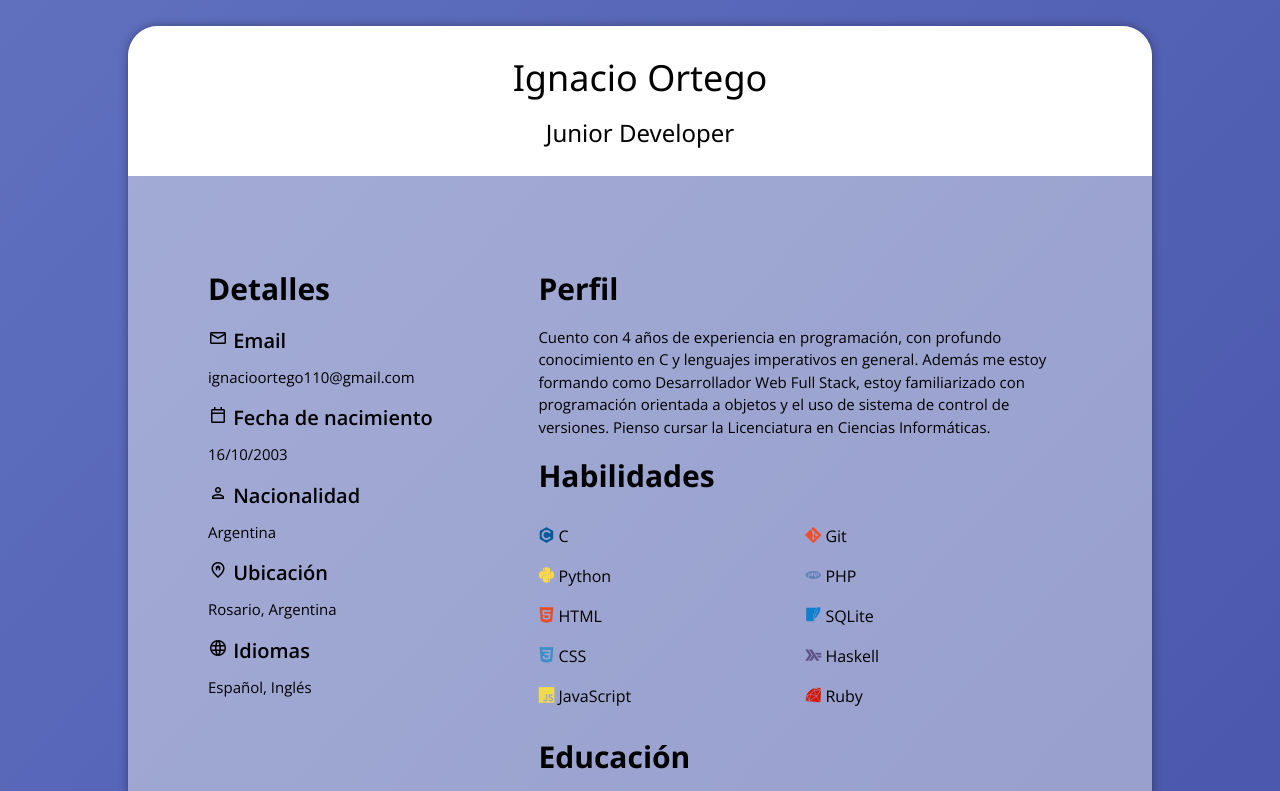
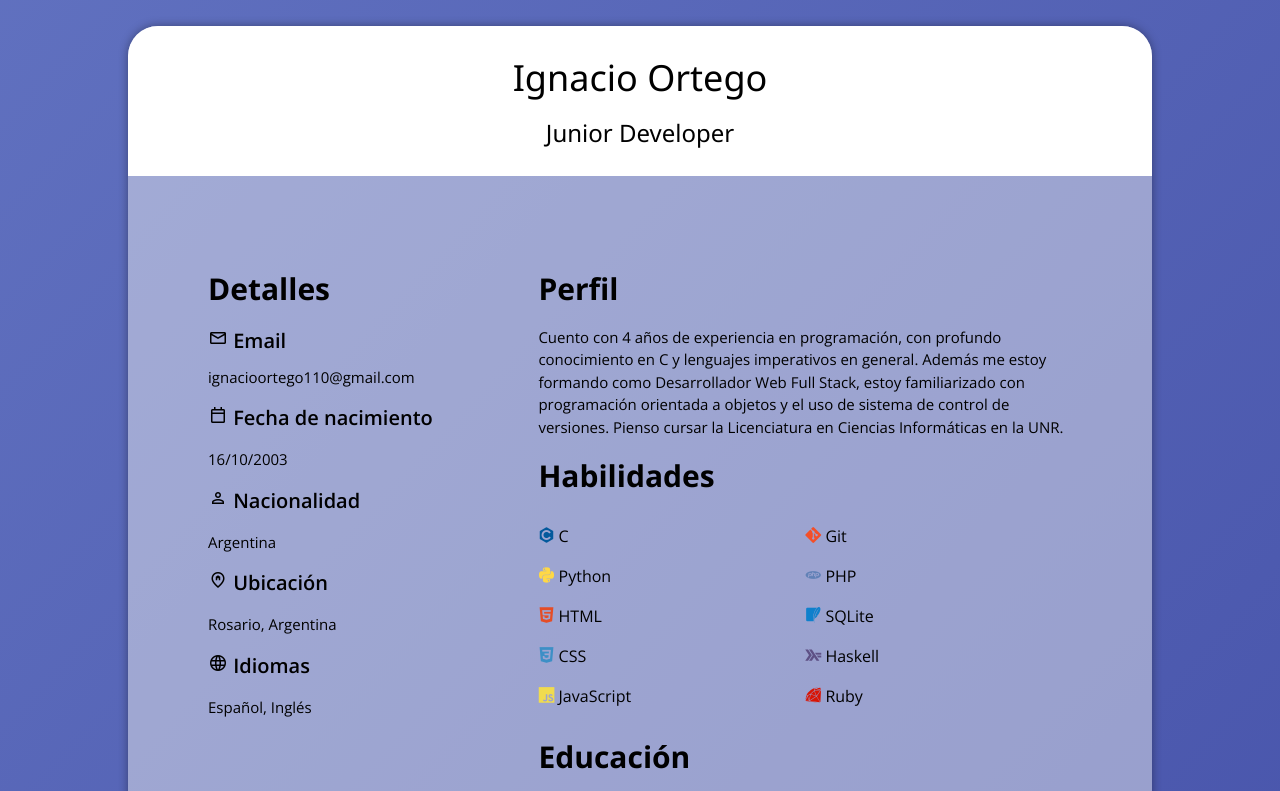
Before and after one commit to nachoortego/cv, a plain HTML site: page index.html in a window 1280 px wide. Shown: the top 791 px of the page. Drawn offline with nearby package versions, Linux system fonts and the light colour scheme.

Commit message:
Text Update

```diff
--- a/index.html
+++ b/index.html
@@ -30,19 +30,19 @@
                 <h4><i class="material-symbols-outlined" style="font-size: 20px;">
                     calendar_today
                 </i> Fecha de nacimiento</h4>
-                <text>16/10/2003</text>
+                <p>16/10/2003</p>
                 <h4><i class="material-symbols-outlined"  style="font-size: 20px;">
                     person
                 </i> Nacionalidad</h4>
-                <text>Argentina</text>
+                <p>Argentina</p>
                 <h4><i class="material-symbols-outlined" style="font-size: 20px;">
                     home_pin
                 </i> Ubicación</h4>
-                <text>Rosario, Argentina</text>
+                <p>Rosario, Argentina</p>
                 <h4><i class="material-symbols-outlined" style="font-size: 20px;">
                     language
                 </i> Idiomas</h4>
-                <text>Español, Inglés</text>
+                <p>Español, Inglés</p>
 
                 <br><br><br><br><br><br><br><br><br><br><br>
                 <a href="https://github.com/nachoortego" style="text-decoration:none" target="_blank" alt="Github"><p><i class="devicon-github-original colored w3-hover-opacity" style="font-size: 45px"></i></p></a>
@@ -50,7 +50,9 @@
             <div class="column2 pad">
                 <div>
                     <h2>Perfil</h2>
-                    <p>Cuento con 4 años de experiencia en programación, con profundo conocimiento en C y lenguajes imperativos en general. Además me estoy formando como Desarrollador Web Full Stack, estoy familiarizado con programación orientada a objetos y el uso de sistema de control de versiones. Pienso cursar la Licenciatura en Ciencias Informáticas.</p>
+                    <p>Cuento con 4 años de experiencia en programación, con profundo conocimiento en C y lenguajes imperativos en general.
+                        Además me estoy formando como Desarrollador Web Full Stack, estoy familiarizado con programación orientada a objetos y el uso de sistema de control de versiones.
+                        Pienso cursar la Licenciatura en Ciencias Informáticas en la UNR.</p>
                 </div>
                 <h2>Habilidades</h2>
                 <div class="row" >
```
